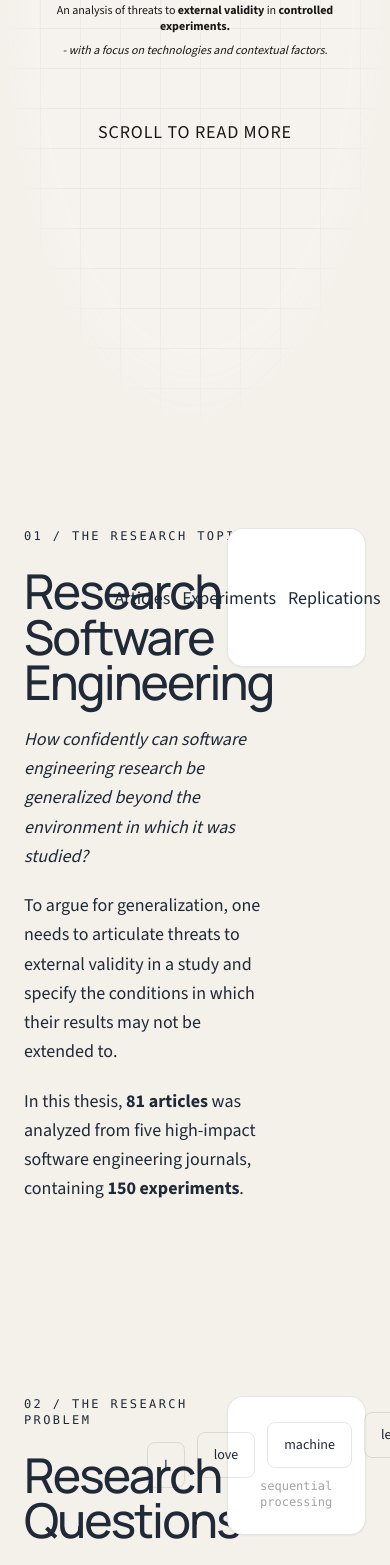
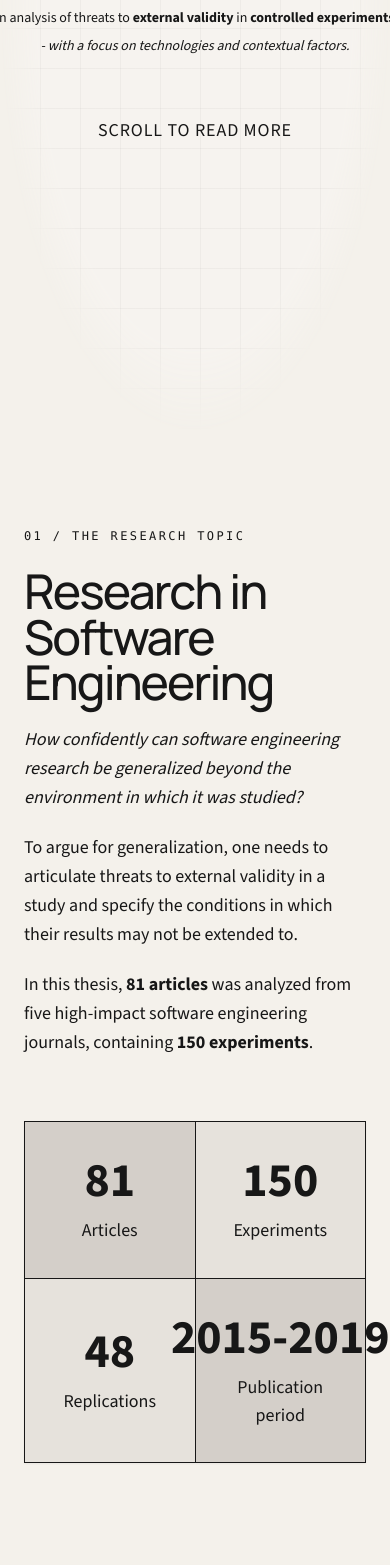
Before and after one commit to danny1401/master-thesis-blog, a Next.js app in the folder finwise-landing-page/: page / in a window 390 px wide. Shown: the part 432-1997 px from the top of the page. Built offline with nearby package versions, Linux system fonts and the light colour scheme.

Commit message:
Feature: - Adjustments - Added className as a prop in SectionGrid - Added data and content in thesis pages - Added colors: section and section-accent - Created an unfinished chart

```diff
--- a/finwise-landing-page/src/app/globals.css
+++ b/finwise-landing-page/src/app/globals.css
@@ -12,6 +12,8 @@
   --primary-accent: #f77e2a;
 
   --hero-background: #f6f3ef;
+  --section: #e6e2dc;
+  --section-accent: #d4cfc9;
 }
 
 .dark {
@@ -20,6 +22,9 @@
   --foreground-accent: #e5e5e5;
 
   --hero-background: #111827;
+  --section: #1a253d;
+  --section-accent: #22304f;
+
 }
 
 html {
--- /dev/null
+++ b/finwise-landing-page/src/components/Charts/ExperimentChart.tsx
@@ -0,0 +1,188 @@
+import {
+  Bar,
+  BarChart,
+  CartesianGrid,
+  Cell,
+  ResponsiveContainer,
+  Tooltip,
+  XAxis,
+  YAxis,
+} from "recharts";
+import { useState } from "react";
+
+type ExperimentData = {
+  type: string;
+  frequency: number;
+  percentage: number;
+};
+
+const data: ExperimentData[] = [
+  {
+    type: "Controlled experiment",
+    frequency: 99,
+    percentage: 66,
+  },
+  {
+    type: "Quasi experiment",
+    frequency: 17,
+    percentage: 11.3,
+  },
+  {
+    type: "Replication",
+    frequency: 17,
+    percentage: 11.3,
+  },
+  {
+    type: "Empirical study",
+    frequency: 7,
+    percentage: 4.6,
+  },
+  {
+    type: "Other",
+    frequency: 6,
+    percentage: 4.0,
+  },
+];
+
+function CustomTooltip({
+  active,
+  payload,
+}: {
+  active?: boolean;
+  payload?: Array<{
+    payload: ExperimentData;
+  }>;
+}) {
+  if (!active || !payload?.length) return null;
+
+  const item = payload[0].payload;
+
+  return (
+    <div className="rounded-xl border border-zinc-200 bg-white px-4 py-3 shadow-xl">
+      <p className="mb-3 text-sm font-medium text-zinc-900">{item.type}</p>
+
+      <div className="flex gap-6">
+        <div>
+          <p className="text-xs text-zinc-400">Frequency</p>
+          <p className="mt-0.5 text-lg font-semibold text-zinc-900">
+            {item.frequency}
+          </p>
+        </div>
+
+        <div>
+          <p className="text-xs text-zinc-400">Percentage</p>
+          <p className="mt-0.5 text-lg font-semibold text-zinc-900">
+            {item.percentage}%
+          </p>
+        </div>
+      </div>
+    </div>
+  );
+}
+
+export default function ExperimentChart() {
+  const [activeIndex, setActiveIndex] = useState<number | null>(null);
+
+  return (
+    <div className="w-full">
+      <div className="flex items-end justify-between gap-6">
+        <div>
+          <h3 className="text-2xl font-semibold tracking-tight text-zinc-900">
+            Types of experiments
+          </h3>
+
+          <p className="mt-2 text-sm text-zinc-500">
+            Frequency across 150 articles
+          </p>
+        </div>
+
+        <div className="hidden text-right sm:block">
+          <p className="text-3xl font-semibold tracking-tight text-zinc-900">
+            150
+          </p>
+          <p className="text-xs text-zinc-400">articles</p>
+        </div>
+      </div>
+
+      <div className="h-[500px] w-full">
+        <ResponsiveContainer width="100%" height="100%">
+          <BarChart
+            data={data}
+            layout="vertical"
+            margin={{
+              top: 4,
+              right: 24,
+              bottom: 4,
+              left: 8,
+            }}
+            onMouseLeave={() => setActiveIndex(null)}
+          >
+            <CartesianGrid
+              horizontal={false}
+              strokeDasharray="2 4"
+              className="stroke-zinc-200"
+            />
+
+            <XAxis
+              type="number"
+              domain={[0, 105]}
+              ticks={[0, 25, 50, 75, 100]}
+              tickLine={false}
+              axisLine={false}
+              tick={{
+                fontSize: 11,
+                fill: "#a1a1aa",
+              }}
+            />
+
+            <YAxis
+              type="category"
+              dataKey="type"
+              width={165}
+              tickLine={false}
+              axisLine={false}
+              tick={{
+                fontSize: 12,
+                fill: "#52525b",
+              }}
+            />
+
+            <Tooltip
+              content={<CustomTooltip />}
+              cursor={{
+                fill: "rgba(0, 0, 0, 0.025)",
+              }}
+            />
+
+            <Bar
+              dataKey="frequency"
+              radius={[0, 6, 6, 0]}
+              barSize={50}
+              animationDuration={900}
+              animationEasing="ease-out"
+              onMouseEnter={(_, index) => setActiveIndex(index)}
+            >
+              {data.map((_, index) => (
+                <Cell
+                  key={index}
+                  className="transition-opacity duration-200"
+                  fillOpacity={
+                    activeIndex === null || activeIndex === index ? 1 : 0.25
+                  }
+                />
+              ))}
+            </Bar>
+          </BarChart>
+        </ResponsiveContainer>
+      </div>
+
+      <div className="mt-3 flex items-center justify-between">
+        <p className="text-xs text-zinc-400">
+          Hover over a bar to explore the data
+        </p>
+
+        <p className="text-xs text-zinc-400">Frequency</p>
+      </div>
+    </div>
+  );
+}
--- a/finwise-landing-page/src/components/Hero.tsx
+++ b/finwise-landing-page/src/components/Hero.tsx
@@ -1,9 +1,7 @@
 import React from "react";
-import Image from "next/image";
 
 import HeroGrid from "@/components/HeroGrid";
 
-import { siteDetails } from "@/data/siteDetails";
 import { heroDetails } from "@/data/hero";
 
 const Hero: React.FC = () => {
@@ -19,22 +17,22 @@ const Hero: React.FC = () => {
         <p className="block md:hidden text-xs md:text-base text-primary uppercase font-semibold tracking-wider">
           {heroDetails.projecttype}
         </p>
-        <p className="hidden md:block text-xs md:text-base text-primary uppercase font-semibold tracking-wider">
+        <p className="hidden md:block whitespace-nowrap text-xs md:text-base text-primary uppercase font-semibold tracking-wider">
           {heroDetails.projectcategory}
         </p>
         <div className="md:leading-tight font-bold mt-3">
-          <h1 className="text-2xl sm:text-4xl md:text-6xl lg:text-7xl mb-0 sm:mb-1 md:mb-3">
+          <h1 className="text-3xl sm:text-4xl md:text-6xl lg:text-7xl mb-0 sm:mb-1 md:mb-3 whitespace-nowrap">
             {heroDetails.heading1}
           </h1>
-          <h1 className="text-lg sm:text-2xl md:text-4xl">
-            in <span className="text-primary italic">Software Engineering Research</span>
+          <h1 className="text-xl sm:text-2xl md:text-4xl">
+            in <span className="text-primary italic whitespace-nowrap">Software Engineering Research</span>
           </h1>
         </div>
-        <div className="flex flex-col text-xs sm:text-base md:text-lg mt-4 sm:mt-4 space-y-2 sm:space-y-0">
-          <span>
+        <div className="flex flex-col text-sm sm:text-base md:text-lg mt-4 sm:mt-4 space-y-2 sm:space-y-0">
+          <span className="whitespace-nowrap">
             An analysis of threats to <b>external validity</b> in <b>controlled experiments.</b>
           </span>
-          <span className="italic">
+          <span className="italic whitespace-nowrap">
             - with a focus on technologies and contextual factors.
           </span>
         </div>
--- a/finwise-landing-page/src/components/Section/SectionContainer.tsx
+++ b/finwise-landing-page/src/components/Section/SectionContainer.tsx
@@ -2,7 +2,7 @@ import React from "react";
 
 const SectionContainer: React.FC<React.PropsWithChildren> = ({ children }) => {
   return (
-    <div className="research-section-grid grid h-full grid-cols-2 gap-16">
+    <div className="research-section-grid flex flex-col lg:flex-row h-full gap-16 text-foreground">
       {children}
     </div>
   );
--- a/finwise-landing-page/src/components/Section/SectionGrid.tsx
+++ b/finwise-landing-page/src/components/Section/SectionGrid.tsx
@@ -6,12 +6,14 @@ export const ResearchColumnContext = createContext<ResearchColumn>("both");
 
 interface Props {
   side: boolean;
+  className?: string;
 }
 
 const SectionGrid: React.FC<React.PropsWithChildren<Props>> = ({
   side,
+  className = "",
   children,
-}: React.PropsWithChildren<Props>) => {
+}) => {
   const column = useContext(ResearchColumnContext);
 
   if (
@@ -25,14 +27,14 @@ const SectionGrid: React.FC<React.PropsWithChildren<Props>> = ({
     <>
       {side ? (
         /* LEFT COLUMN */
-        <div className="flex items-center">
+        <div className={`flex items-center ${className}`}>
           <div className="max-w-xl">
             {children}
           </div>
         </div>
       ) : (
         /* RIGHT COLUMN */
-        <div className="relative aspect-square rounded-2xl border border-black/10 bg-white p-8 shadow-sm">
+        <div className={`relative aspect-square border border-foreground bg-section shadow-sm ${className}`}>
           {children}
         </div>
       )}
--- a/finwise-landing-page/src/components/ThesisContent/ResearchMethod.tsx
+++ b/finwise-landing-page/src/components/ThesisContent/ResearchMethod.tsx
@@ -4,6 +4,9 @@ import SectionGrid from "../Section/SectionGrid";
 import ChapterTitle from "../Section/ChapterTitle";
 import SectionTitle from "../Section/SectionTitle";
 import SectionParagraph from "../Section/SectionParagraph";
+
+import { MoveRight } from "lucide-react";
+import ExperimentChart from "../Charts/ExperimentChart";
 
 const ResearchMethod: React.FC = () => {
   return (
@@ -20,24 +23,29 @@ const ResearchMethod: React.FC = () => {
           <p>
             Four raters were involved, with articles independently rated by two raters; disagreements were subsequently discussed for consensus.
           </p>
+
+          <div className="pt-5 space-y-5">
+            <h4 className="font-semibold">Extraction process:</h4>
+            <div className="flex flex-row gap-x-3 items-center justify-between bg-section border border-foreground py-2 px-10">
+              <span>Articles</span>
+              <span><MoveRight /></span>
+              <span>Experiment</span>
+              <span><MoveRight /></span>
+              <span>Segment</span>
+            </div>
+            <div className="flex flex-row gap-x-3 items-center justify-between bg-section border border-foreground py-2 px-10">
+              <span>Segment</span>
+              <span><MoveRight /></span>
+              <span className="whitespace-nowrap">Threats and generalization claims</span>
+            </div>
+          </div>
         </SectionParagraph>
       </SectionGrid>
 
       {/* RIGHT COLUMN */}
       <SectionGrid side={false}>
-        <div className="flex h-full items-center justify-center gap-3">
-          {["I", "love", "machine", "learning"].map((word, i) => (
-            <div
-              key={word}
-              className="rounded-lg border border-black/10 px-4 py-3 text-sm"
-              style={{ transform: `translateY(${i * -10}px)` }}
-            >
-              {word}
-            </div>
-          ))}
-        </div>
-        <div className="absolute bottom-6 left-8 font-mono text-xs text-neutral-400">
-          sequential processing
+        <div className="px-10">
+          <ExperimentChart />
         </div>
       </SectionGrid>
     </SectionContainer>
--- a/finwise-landing-page/src/components/ThesisContent/ResearchQuestions.tsx
+++ b/finwise-landing-page/src/components/ThesisContent/ResearchQuestions.tsx
@@ -1,4 +1,7 @@
 import React from "react";
+
+import { MoveDown } from "lucide-react";
+
 import SectionContainer from "../Section/SectionContainer";
 import SectionGrid from "../Section/SectionGrid";
 import ChapterTitle from "../Section/ChapterTitle";
@@ -15,12 +18,12 @@ const ResearchQuestions: React.FC = () => {
 
         <SectionParagraph>
           <p>
-            The thesis explored the extent to which software engineering research can be generalized beyond the environment in which it was studied.
+            The thesis explored the extent to which software engineering
+            research can be generalized beyond the environment in which it was
+            studied.
           </p>
-        </SectionParagraph>
 
-        <SectionParagraph>
-          <div>
+          <div className="pt-4">
             <h3 className="font-bold">RQ1:</h3>
             How are threats to experimental procedures reported?
           </div>
@@ -30,26 +33,35 @@ const ResearchQuestions: React.FC = () => {
           </div>
           <div>
             <h3 className="font-bold">RQ3:</h3>
-            Do experimental environments align with the environments researchers want to generalize to?
+            Do experimental environments align with the environments researchers
+            want to generalize to?
           </div>
         </SectionParagraph>
       </SectionGrid>
 
       {/* RIGHT COLUMN */}
-      <SectionGrid side={false}>
-        <div className="flex h-full items-center justify-center gap-3">
-          {["I", "love", "machine", "learning"].map((word, i) => (
-            <div
-              key={word}
-              className="rounded-lg border border-black/10 px-4 py-3 text-sm"
-              style={{ transform: `translateY(${i * -10}px)` }}
-            >
-              {word}
-            </div>
-          ))}
-        </div>
-        <div className="absolute bottom-6 left-8 font-mono text-xs text-neutral-400">
-          sequential processing
+      <SectionGrid className="p-8" side={false}>
+        <div className="flex flex-col h-full items-center text-center justify-center gap-y-5">
+          <div className="border border-foreground bg-section-accent p-5 w-60">
+            Controlled experiment
+          </div>
+
+          <MoveDown />
+
+          <div className="border border-foreground bg-section-accent p-5 w-60">
+            Study findings
+          </div>
+
+          <div className="relative flex items-center justify-center w-full">
+            <MoveDown />
+            <span className="absolute left-[calc(50%+1rem)] whitespace-nowrap text-sm font-medium text-foreground">
+              Can we generalize the results to other contexts?
+            </span>
+          </div>
+
+          <div className="border border-foreground bg-section-accent p-5 w-60">
+            Different Contexts
+          </div>
         </div>
       </SectionGrid>
     </SectionContainer>
--- a/finwise-landing-page/src/components/ThesisContent/ResearchTopic.tsx
+++ b/finwise-landing-page/src/components/ThesisContent/ResearchTopic.tsx
@@ -1,9 +1,12 @@
 import React from "react";
+
 import SectionContainer from "../Section/SectionContainer";
 import SectionGrid from "../Section/SectionGrid";
 import ChapterTitle from "../Section/ChapterTitle";
 import SectionTitle from "../Section/SectionTitle";
 import SectionParagraph from "../Section/SectionParagraph";
+
+import { thesisData } from "@/data/thesis";
 
 const ResearchTopic: React.FC = () => {
   return (
@@ -19,15 +22,17 @@ const ResearchTopic: React.FC = () => {
 
         <SectionParagraph>
           <p className="italic">
-            How confidently can software engineering research be generalized beyond the environment in which it was studied?
+            How confidently can software engineering research be generalized
+            beyond the environment in which it was studied?
           </p>
           <p>
-            To argue for generalization, one needs to articulate
-            threats to external validity in a study and specify the conditions in which
+            To argue for generalization, one needs to articulate threats to
+            external validity in a study and specify the conditions in which
             their results may not be extended to.
           </p>
           <p>
-            In this thesis, <b>81 articles</b> was analyzed from five high-impact software engineering journals, containing{" "}
+            In this thesis, <b>81 articles</b> was analyzed from five
+            high-impact software engineering journals, containing{" "}
             <b>150 experiments</b>.
           </p>
         </SectionParagraph>
@@ -35,18 +40,22 @@ const ResearchTopic: React.FC = () => {
 
       {/* RIGHT COLUMN */}
       <SectionGrid side={false}>
-        <div className="flex h-full items-center justify-center gap-3">
-          <div>
-            Articles
+        <div className="grid grid-cols-2 h-full text-center justify-center gap-px bg-foreground">
+          <div className="flex flex-col justify-center items-center bg-section-accent p-4">
+            <div className="font-bold text-5xl mb-3">{thesisData.articles}</div>
+            <div>Articles</div>
           </div>
-          <div>
-            Experiments
+          <div className="flex flex-col justify-center items-center bg-section p-4">
+            <div className="font-bold text-5xl mb-3">{thesisData.experiments}</div>
+            <div>Experiments</div>
           </div>
-          <div>
-            Replications
+          <div className="flex flex-col justify-center items-center bg-section p-4">
+            <div className="font-bold text-5xl mb-3">{thesisData.replications}</div>
+            <div>Replications</div>
           </div>
-          <div>
-            Publication period
+          <div className="flex flex-col justify-center items-center bg-section-accent p-4">
+            <div className="font-bold text-5xl mb-3 whitespace-nowrap">2015-2019</div>
+            <div>Publication period</div>
           </div>
         </div>
       </SectionGrid>
--- a/finwise-landing-page/src/data/thesisData.ts
+++ b/finwise-landing-page/src/data/thesis.ts
@@ -1,4 +1,4 @@
-const thesisData = {
+export const thesisData = {
   articles: 81,
   experiments: 150,
   replications: 48,
--- a/finwise-landing-page/tailwind.config.ts
+++ b/finwise-landing-page/tailwind.config.ts
@@ -17,8 +17,8 @@ const config: Config = {
         "primary-accent": "var(--primary-accent)",
         "foreground-accent": "var(--foreground-accent)",
         "hero-background": "var(--hero-background)",
-        "blur-via": "var(--blur-via)",
-        "blur-to": "var(--blur-to)",
+        "section": "var(--section)",
+        "section-accent": "var(--section-accent)",
       },
     },
   },
--- /dev/null
+++ b/package.json
@@ -0,0 +1,6 @@
+{
+  "dependencies": {
+    "react-is": "^19.2.8",
+    "recharts": "^3.10.1"
+  }
+}
```
Also changed, not shown: 1 other file (tests, documents, lock files or other folders).
